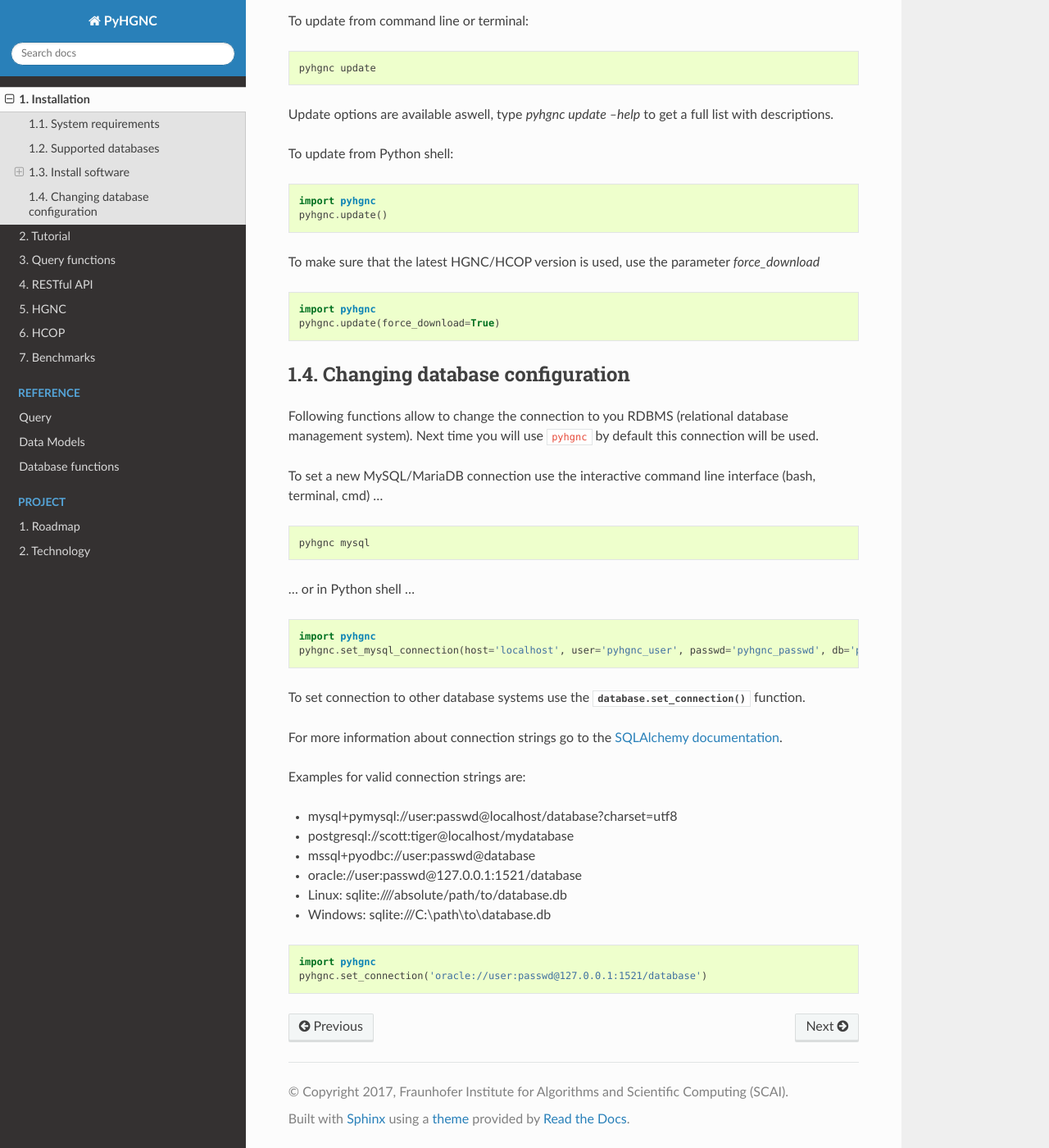
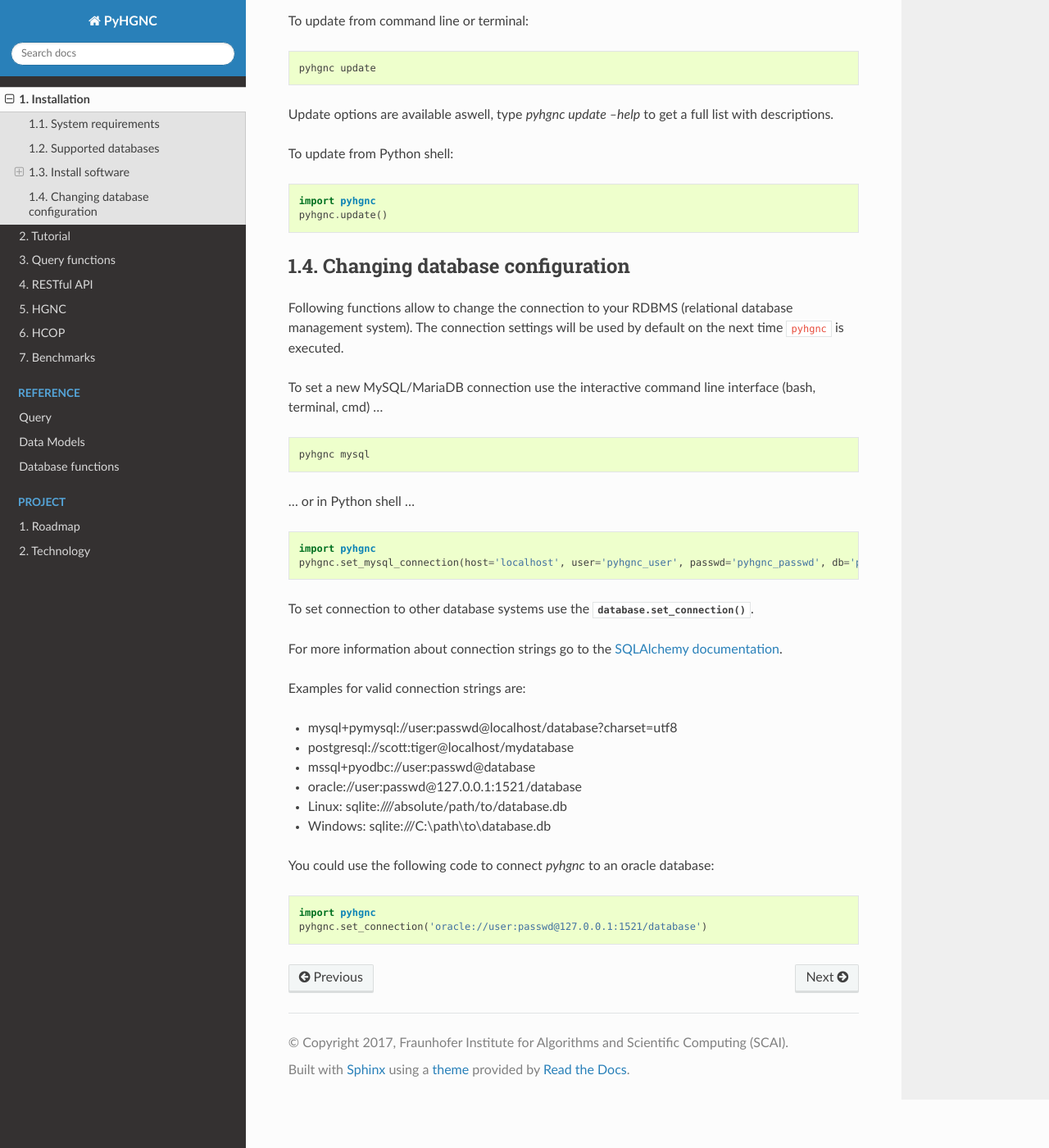
Before and after one commit to cebel/pyhgnc, a Sphinx documentation site: the page built from docs/source/installation.rst, in a window 1280 px wide and 1400 px high, scrolled down 2245 px. Shown: the whole window at 82% size. Built offline with Sphinx 7.4.7 and the Read the Docs theme 2.0.0, drawn with Linux system fonts in a browser that asks for light colours.

Commit message:
Removed force_download documentation because it is not used anymore! | updated installation.rst

```diff
--- a/docs/source/installation.rst
+++ b/docs/source/installation.rst
@@ -118,18 +118,11 @@ To update from Python shell:
     import pyhgnc
     pyhgnc.update()
 
-To make sure that the latest HGNC/HCOP version is used, use the parameter `force_download`
-
-.. code-block:: python
-
-    import pyhgnc
-    pyhgnc.update(force_download=True)
-
 Changing database configuration
 -------------------------------
 
-Following functions allow to change the connection to you RDBMS (relational database management system). Next
-time you will use :code:`pyhgnc` by default this connection will be used.
+Following functions allow to change the connection to your RDBMS (relational database management system). The connection
+settings will be used by default on the next time :code:`pyhgnc` is executed.
 
 To set a new MySQL/MariaDB connection use the interactive command line interface (bash, terminal, cmd) ...
 
@@ -144,7 +137,7 @@ To set a new MySQL/MariaDB connection use the interactive command line interface
     import pyhgnc
     pyhgnc.set_mysql_connection(host='localhost', user='pyhgnc_user', passwd='pyhgnc_passwd', db='pyhgnc')
 
-To set connection to other database systems use the :func:`.database.set_connection` function.
+To set connection to other database systems use the :func:`.database.set_connection`.
 
 For more information about connection strings go to
 the `SQLAlchemy documentation <http://docs.sqlalchemy.org/en/latest/core/engines.html>`_.
@@ -158,6 +151,8 @@ Examples for valid connection strings are:
 - Linux: sqlite:////absolute/path/to/database.db
 - Windows: sqlite:///C:\\path\\to\\database.db
 
+You could use the following code to connect `pyhgnc` to an oracle database:
+
 .. code-block:: python
 
     import pyhgnc
```
Also changed, not shown: 1 other file.
